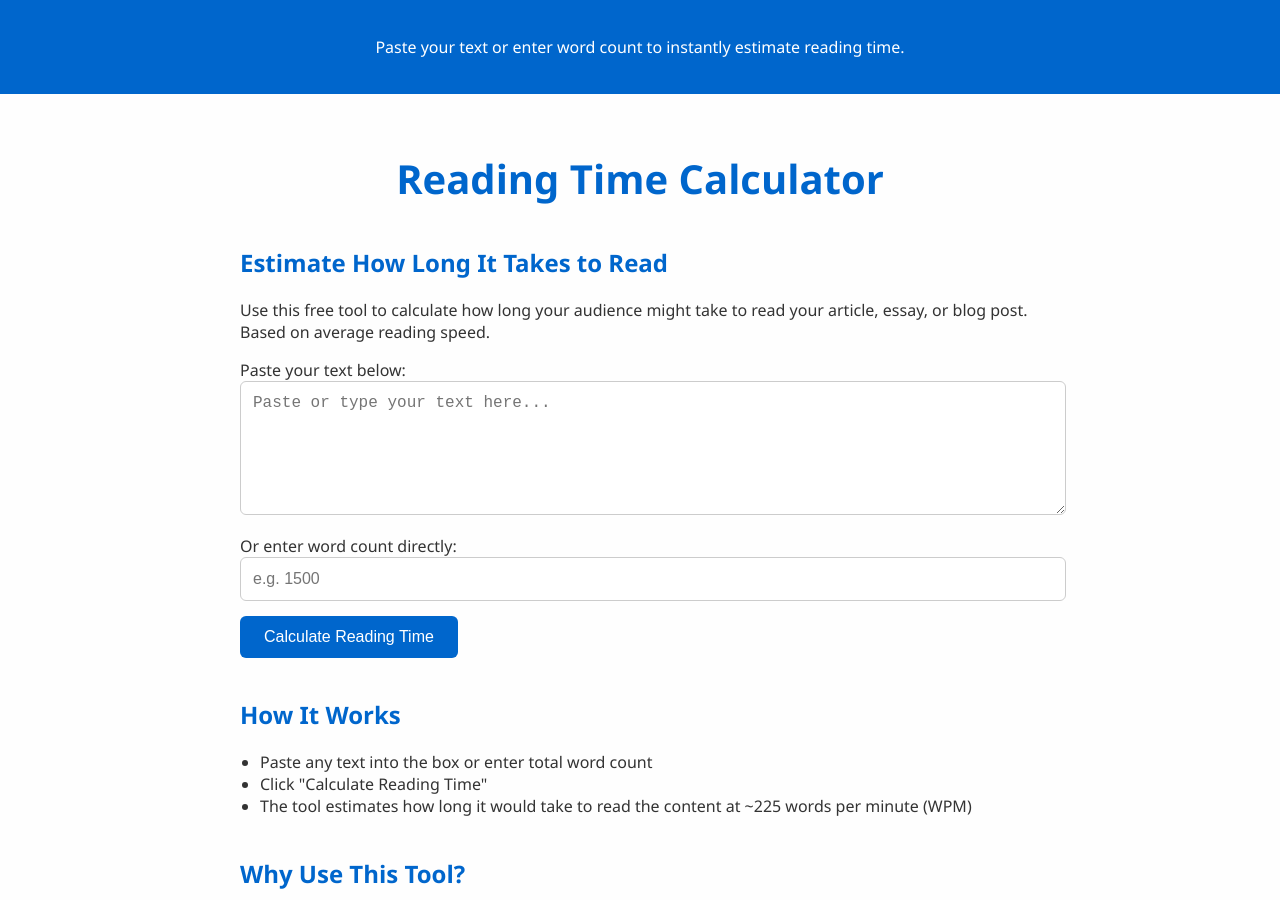
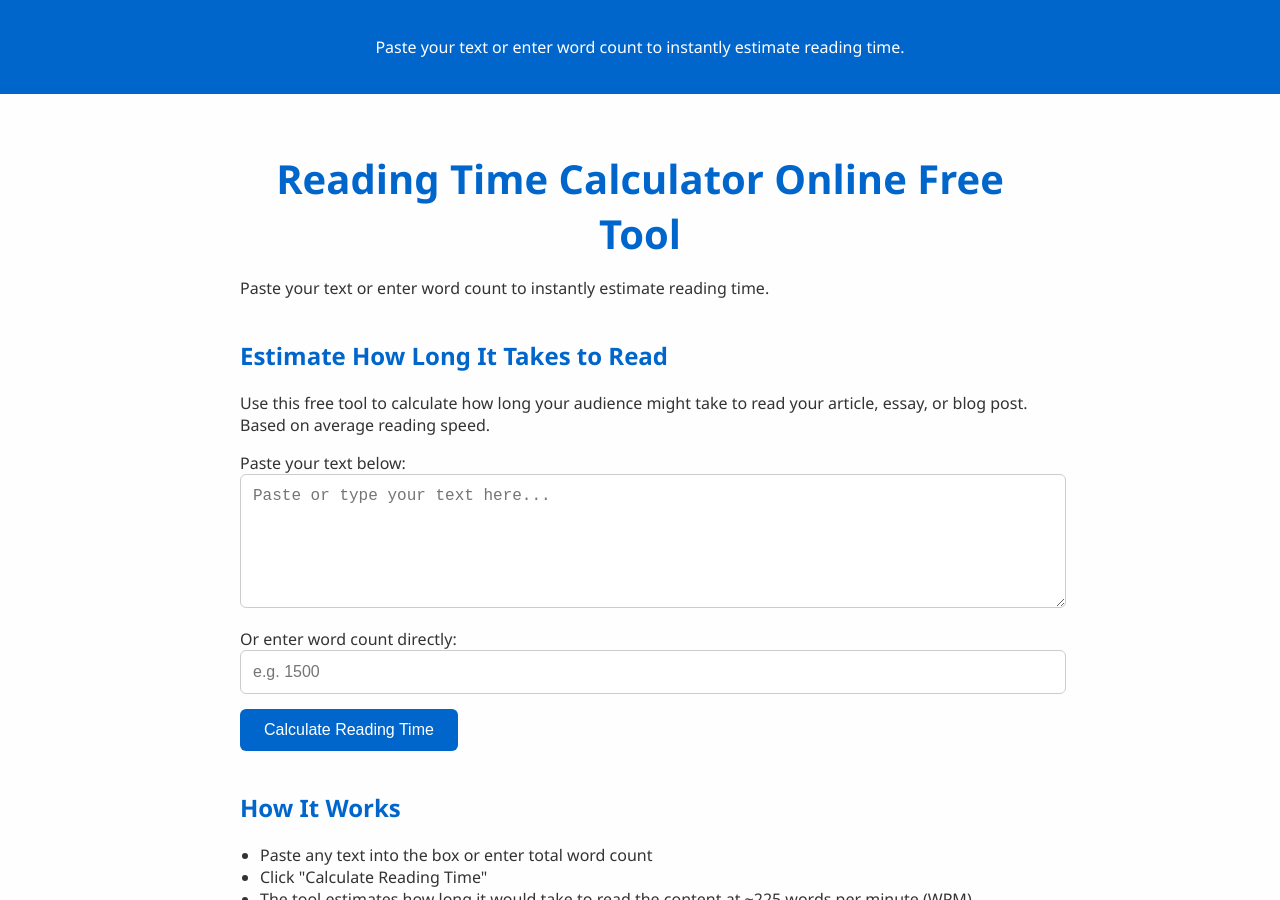
Before and after one commit to freetools4u/freetools4u-site, a Jekyll site: the page reading-time-calculator.html, which Jekyll copies as it is, in a window 1280 px wide and 900 px high. Built offline with Jekyll 4.4.1, drawn with Linux system fonts in a browser that asks for light colours.

Commit message:
Update reading-time-calculator.html

```diff
--- a/reading-time-calculator.html
+++ b/reading-time-calculator.html
@@ -140,8 +140,9 @@
 
 <main>
   <h1 style="font-size: 2.5rem; text-align: center; color: #0066cc; margin-bottom: 1rem;">
-    Reading Time Calculator
+    Reading Time Calculator Online Free Tool
   </h1>
+  <p>Paste your text or enter word count to instantly estimate reading time.</p>
   <section>
     <h2>Estimate How Long It Takes to Read</h2>
     <p>Use this free tool to calculate how long your audience might take to read your article, essay, or blog post. Based on average reading speed.</p>
```
